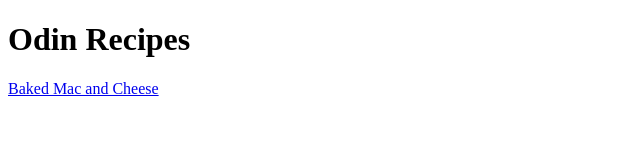
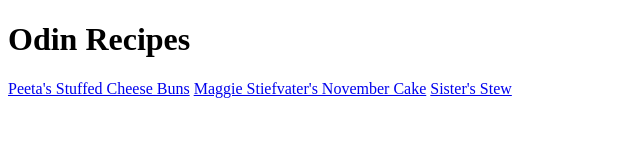
Before and after one commit to not-mochi/odin-recipes, a plain HTML site: page index.html in a window 1280 px wide. Shown: the whole page, without its empty margins (0-640 px from the left). Drawn offline with Linux system fonts and the light colour scheme.

Commit message:
Updated index, removed recipe, and added three more html pages

```diff
--- a/index.html
+++ b/index.html
@@ -7,6 +7,8 @@
 </head>
 <body>
     <h1>Odin Recipes</h1>
-        <a href="recipes/bakedmacaroni.html">Baked Mac and Cheese</a>
+        <a href="recipes/cheesebuns.html">Peeta's Stuffed Cheese Buns</a>
+        <a href="recipes/november.html">Maggie Stiefvater's November Cake</a>
+        <a href="recipes/soup.html">Sister's Stew</a>
 </body>
 </html>
```
Also changed, not shown: recipes/bakedmacaroni.html (deleted, +0 -1 lines), recipes/cheesebuns.html (+1 -0 lines), recipes/november.html (+1 -0 lines), recipes/soup.html (+1 -0 lines).
